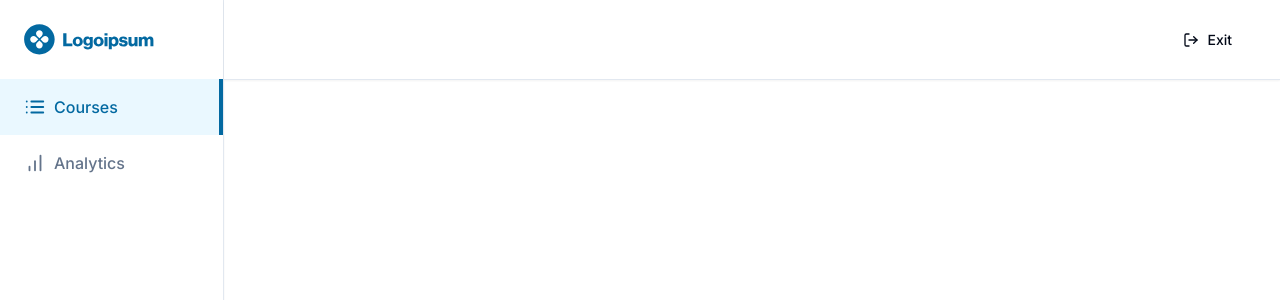
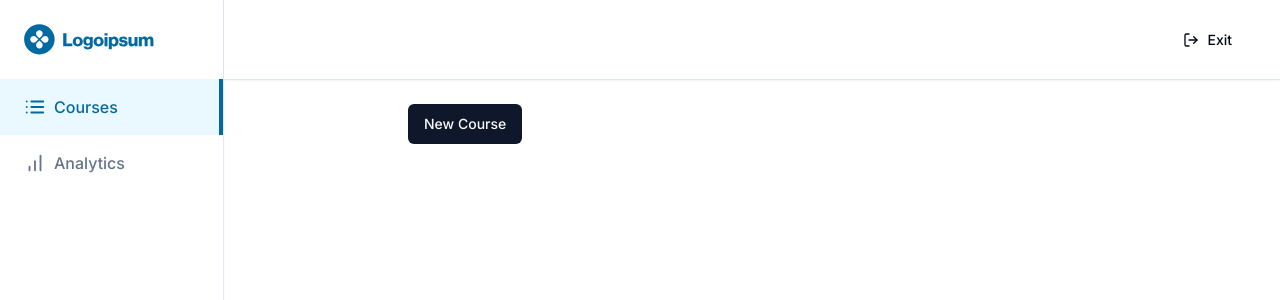
Before and after one commit to iqrarafiq12/LMS-Plateform, a Next.js app: page /teacher/courses in a window 1280 px wide. Shown: the top 300 px of the page. Built offline with nearby package versions, Linux system fonts and the light colour scheme.

Commit message:
Adding more create course page in the routes

```diff
--- a/app/(dashboard)/(routes)/page.tsx
+++ b/app/(dashboard)/(routes)/page.tsx
@@ -2,10 +2,8 @@ import { UserButton } from "@clerk/nextjs"
 
 export default function Home() {
   return (
-    <div className="p-10">
-      <UserButton
-        afterSignOutUrl="/"
-      />
+    <div className="">
+      Hello Iqra!!!!
     </div>
   )
 }
--- a/app/(dashboard)/(routes)/teacher/courses/page.tsx
+++ b/app/(dashboard)/(routes)/teacher/courses/page.tsx
@@ -1,8 +1,13 @@
 import React from 'react'
-
+import Link from 'next/link'
+import { Button } from '@/components/ui/button'
 const CoursesPage = () => {
   return (
-    <div>CoursesPage</div>
+    <div className='p-6'>
+      <Link href='/teacher/create'>
+        <Button variant='default'>New Course</Button>
+      </Link>
+    </div>
   )
 }
 
--- /dev/null
+++ b/app/(dashboard)/(routes)/teacher/create/page.tsx
@@ -0,0 +1,8 @@
+'use client'
+const page = () => {
+  return (
+    <div>Create Course</div>
+  )
+}
+
+export default page
--- a/app/(dashboard)/layout.tsx
+++ b/app/(dashboard)/layout.tsx
@@ -14,8 +14,8 @@ export default function DashboardLayout({
             <div className="hidden md:flex h-full w-56 flex-col fixed inset-y-0 z-20">
                 <Sidebar />
             </div>
-            <main className="md:pl-56 h-full">
-            {children}
+            <main className="md:pl-96 pt-[80px] h-full">
+                {children}
             </main>
         </div>
     )
```
Also changed, not shown: 1 other file (tests, documents, lock files or other folders).
